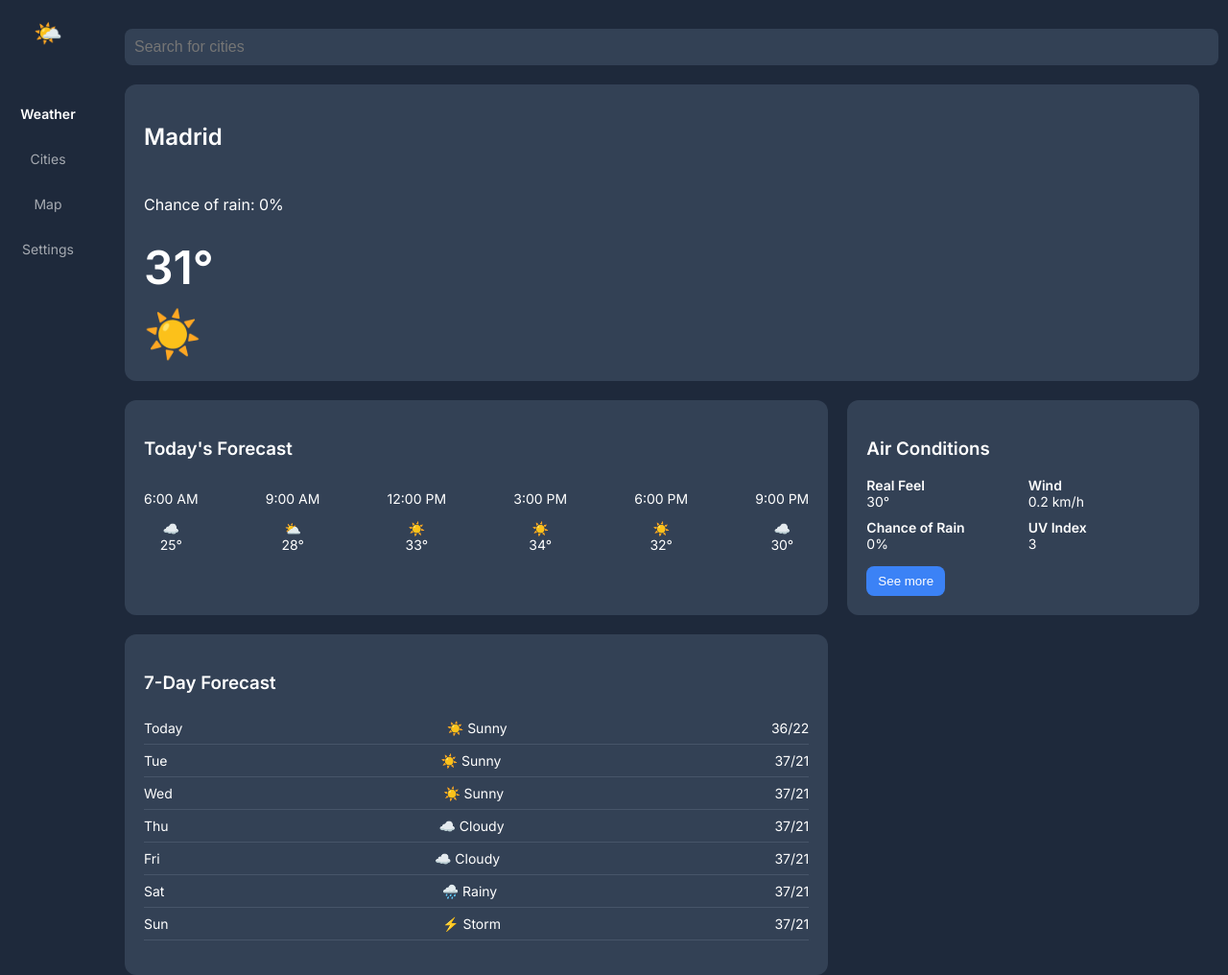
After one commit to ngockieubao/FlaskWeb, a Flask app: page /weather in a window 1280 px wide. The commit adds this page. Shown: the whole page at 96% size. Run offline with Flask 3, Linux system fonts and the light colour scheme.

Commit message:
add weather page

```diff
--- a/app/routes.py
+++ b/app/routes.py
@@ -10,3 +10,7 @@ def home():
 @main.route('/about')
 def about():
     return render_template('about.html')
+
+@main.route('/weather')
+def weather():
+    return render_template('weather.html')
--- /dev/null
+++ b/app/static/css/style.css
@@ -0,0 +1,141 @@
+body {
+  margin: 0;
+  font-family: 'Inter', sans-serif;
+  background-color: #1e293b;
+  color: white;
+}
+
+.container {
+  display: flex;
+  height: 100vh;
+}
+
+.sidebar {
+  width: 80px;
+  padding: 20px 10px;
+  display: flex;
+  flex-direction: column;
+  align-items: center;
+}
+
+.sidebar .logo {
+  font-size: 24px;
+  margin-bottom: 30px;
+}
+
+.sidebar ul {
+  list-style: none;
+  padding: 0;
+  width: 100%;
+}
+
+.sidebar li {
+  padding: 15px 0;
+  text-align: center;
+  cursor: pointer;
+  font-size: 14px;
+  opacity: 0.6;
+}
+
+.sidebar li.active,
+.sidebar li:hover {
+  opacity: 1;
+  font-weight: 600;
+}
+
+.content {
+  flex: 1;
+  padding: 30px;
+  display: flex;
+  flex-direction: column;
+  gap: 20px;
+}
+
+.search-bar input {
+  width: 100%;
+  padding: 10px;
+  border-radius: 8px;
+  border: none;
+  background-color: #334155;
+  color: white;
+  font-size: 16px;
+}
+
+.weather-main {
+  display: grid;
+  grid-template-columns: 2fr 1fr;
+  grid-gap: 20px;
+}
+
+.current-weather {
+  background-color: #334155;
+  padding: 20px;
+  border-radius: 12px;
+  grid-column: span 2;
+  display: flex;
+  flex-direction: column;
+  gap: 10px;
+}
+
+.temperature {
+  font-size: 48px;
+  font-weight: bold;
+}
+
+.sun-icon {
+  font-size: 48px;
+}
+
+.hourly-forecast, .air-conditions, .daily-forecast {
+  background-color: #334155;
+  padding: 20px;
+  border-radius: 12px;
+}
+
+.hours {
+  display: flex;
+  justify-content: space-between;
+  gap: 10px;
+}
+
+.hours div {
+  text-align: center;
+  font-size: 14px;
+}
+
+.metrics {
+  display: grid;
+  grid-template-columns: repeat(2, 1fr);
+  gap: 10px;
+  margin-top: 10px;
+}
+
+.metrics div {
+  display: flex;
+  flex-direction: column;
+  font-size: 14px;
+}
+
+.daily-forecast ul {
+  list-style: none;
+  padding: 0;
+  margin-top: 10px;
+}
+
+.daily-forecast li {
+  display: flex;
+  justify-content: space-between;
+  padding: 8px 0;
+  font-size: 14px;
+  border-bottom: 1px solid #475569;
+}
+
+button {
+  background-color: #3b82f6;
+  color: white;
+  border: none;
+  padding: 8px 12px;
+  border-radius: 8px;
+  margin-top: 15px;
+  cursor: pointer;
+}
--- a/app/templates/base.html
+++ b/app/templates/base.html
@@ -9,6 +9,7 @@
         <nav>
             <a href="/">Home</a>
             <a href="/about">About</a>
+            <a href="/weather">Weather</a>
         </nav>
     </header>
     <main>
--- /dev/null
+++ b/app/templates/weather.html
@@ -0,0 +1,75 @@
+<!DOCTYPE html>
+<html lang="en">
+<head>
+  <meta charset="UTF-8">
+  <title>Weather Dashboard</title>
+  <link rel="stylesheet" href="{{ url_for('static', filename='css/style.css') }}">
+  <link href="https://fonts.googleapis.com/css2?family=Inter:wght@400;600&display=swap" rel="stylesheet">
+</head>
+<body>
+  <div class="container">
+    <aside class="sidebar">
+      <div class="logo">🌤️</div>
+      <nav>
+        <ul>
+          <li class="active">Weather</li>
+          <li>Cities</li>
+          <li>Map</li>
+          <li>Settings</li>
+        </ul>
+      </nav>
+    </aside>
+
+    <main class="content">
+      <header class="search-bar">
+        <input type="text" placeholder="Search for cities">
+      </header>
+
+      <section class="weather-main">
+        <div class="current-weather">
+          <h1>Madrid</h1>
+          <p>Chance of rain: 0%</p>
+          <div class="temperature">31°</div>
+          <div class="sun-icon">☀️</div>
+        </div>
+
+        <div class="hourly-forecast">
+          <h3>Today's Forecast</h3>
+          <div class="hours">
+            <div><p>6:00 AM</p><div>☁️</div><span>25°</span></div>
+            <div><p>9:00 AM</p><div>⛅</div><span>28°</span></div>
+            <div><p>12:00 PM</p><div>☀️</div><span>33°</span></div>
+            <div><p>3:00 PM</p><div>☀️</div><span>34°</span></div>
+            <div><p>6:00 PM</p><div>☀️</div><span>32°</span></div>
+            <div><p>9:00 PM</p><div>☁️</div><span>30°</span></div>
+          </div>
+        </div>
+
+        <div class="air-conditions">
+          <h3>Air Conditions</h3>
+          <div class="metrics">
+            <div><strong>Real Feel</strong><span>30°</span></div>
+            <div><strong>Wind</strong><span>0.2 km/h</span></div>
+            <div><strong>Chance of Rain</strong><span>0%</span></div>
+            <div><strong>UV Index</strong><span>3</span></div>
+          </div>
+          <button>See more</button>
+        </div>
+
+        <div class="daily-forecast">
+          <h3>7-Day Forecast</h3>
+          <ul>
+            <li><span>Today</span><span>☀️ Sunny</span><span>36/22</span></li>
+            <li><span>Tue</span><span>☀️ Sunny</span><span>37/21</span></li>
+            <li><span>Wed</span><span>☀️ Sunny</span><span>37/21</span></li>
+            <li><span>Thu</span><span>☁️ Cloudy</span><span>37/21</span></li>
+            <li><span>Fri</span><span>☁️ Cloudy</span><span>37/21</span></li>
+            <li><span>Sat</span><span>🌧️ Rainy</span><span>37/21</span></li>
+            <li><span>Sun</span><span>⚡ Storm</span><span>37/21</span></li>
+          </ul>
+        </div>
+      </section>
+    </main>
+  </div>
+</body>
+</html>
```
